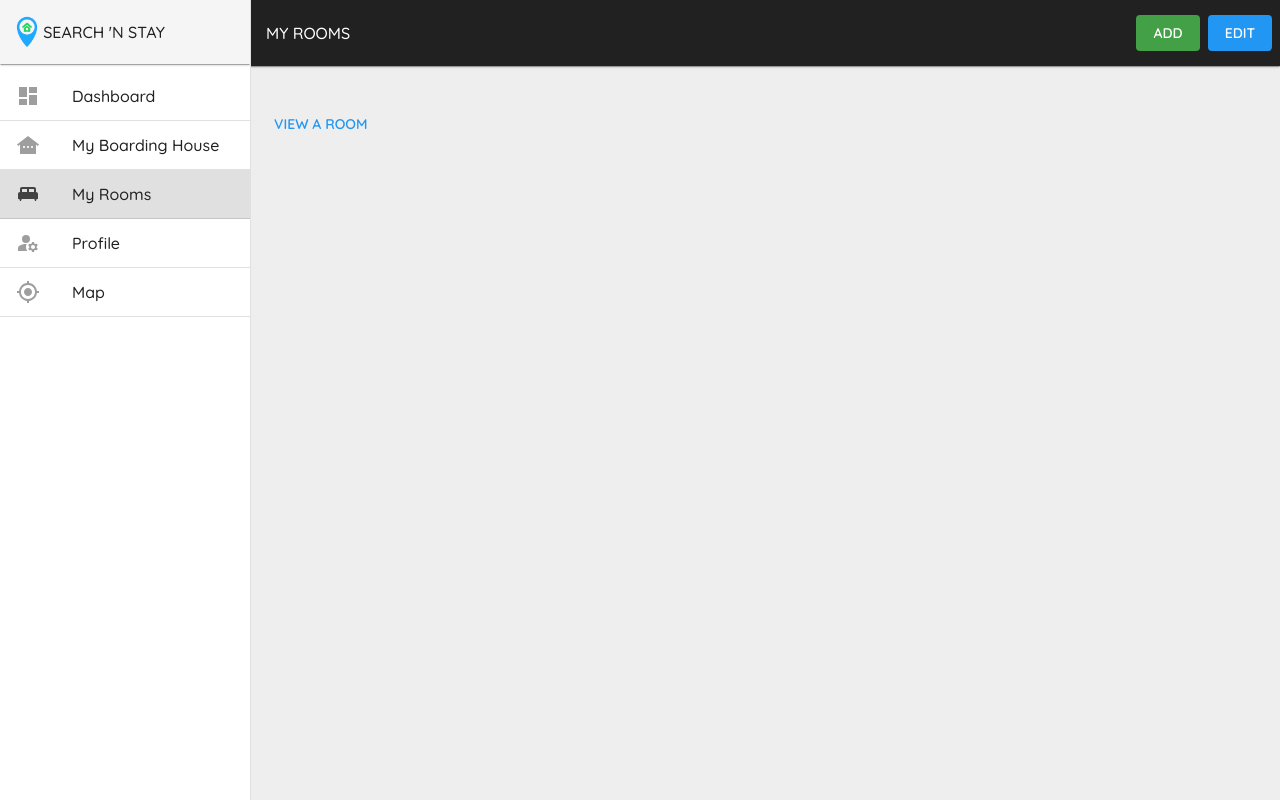
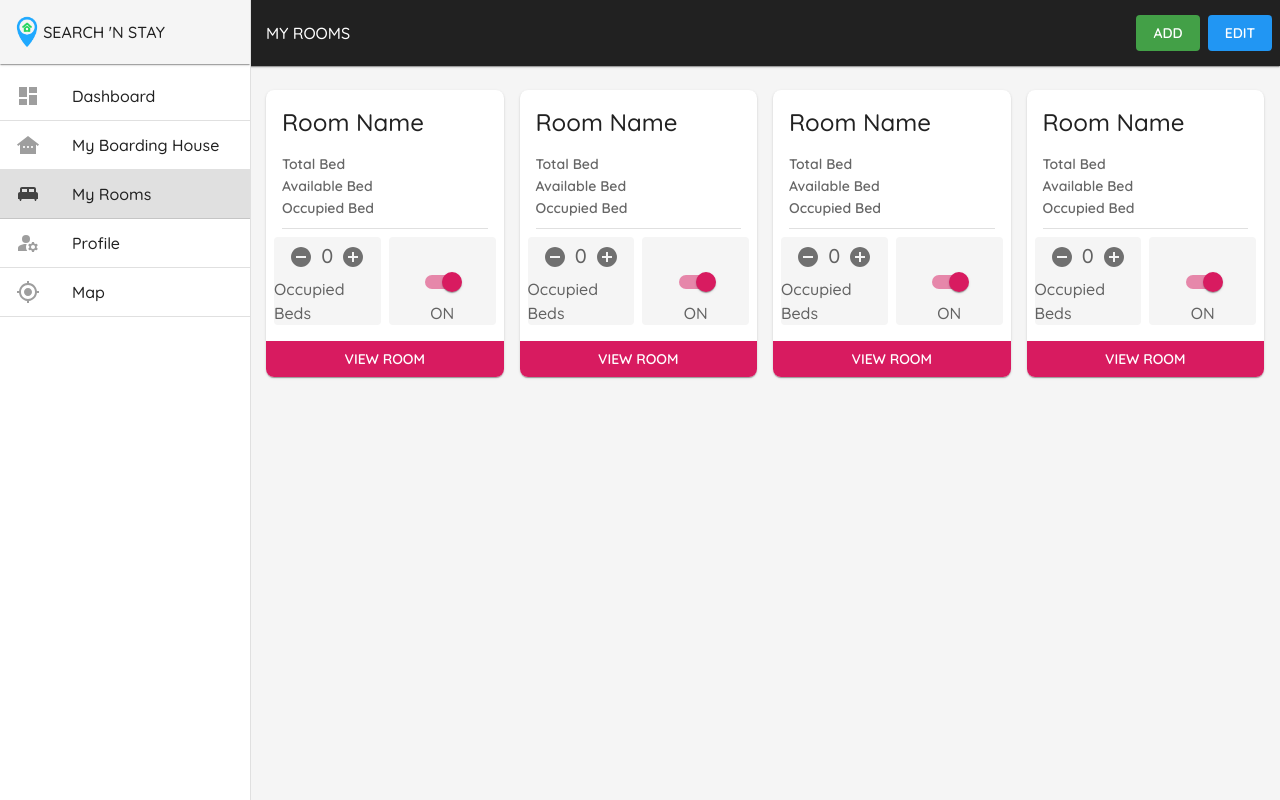
Before and after one commit to melvindionisio/caps-owner-app, a React (Create React App) app: page /my/rooms in a window 1280 px wide. Built offline with nearby package versions, Linux system fonts and the light colour scheme.

Commit message:
add room card shit

```diff
--- a/src/App.js
+++ b/src/App.js
@@ -19,12 +19,14 @@ import Dashboard from "./pages/Dashboard";
 import Profile from "./pages/Profile";
 import Map from "./pages/Map";
 
+import LoginContextProvider from "./contexts/LoginContext";
+
 const useStyles = makeStyles({
   mainContainer: {
     overflow: "hidden",
     height: "100vh",
     display: "flex",
-    background: grey[200],
+    background: grey[100],
     position: "relative",
     width: "100vw",
   },
@@ -70,6 +72,7 @@ const App = () => {
 
   return (
     <ThemeProvider theme={theme}>
+      <LoginContextProvider>
         <Container
           disableGutters
           className={classes.mainContainer}
@@ -119,6 +122,7 @@ const App = () => {
             </Container>
           </Router>
         </Container>
+      </LoginContextProvider>
     </ThemeProvider>
   );
 };
--- /dev/null
+++ b/src/components/RoomCard.js
@@ -0,0 +1,147 @@
+import React from "react";
+import {
+  Card,
+  CardHeader,
+  IconButton,
+  Switch,
+  FormGroup,
+  FormControlLabel,
+  Typography,
+  Grid,
+  Box,
+  Button,
+  Divider,
+} from "@mui/material";
+import { useState } from "react";
+import { AddCircle, RemoveCircle } from "@mui/icons-material";
+import { grey } from "@mui/material/colors";
+
+const RoomCard = () => {
+  const [isAvailable, setIsAvailable] = useState(true);
+  const [numBeds, setNumBeds] = useState(0);
+  const handleAvailabilityChange = () => {
+    setIsAvailable(!isAvailable);
+    // This is where every change sends change to the database.
+  };
+  return (
+    <Card sx={{ borderRadius: 2 }}>
+      <CardHeader
+        action={<IconButton aria-label=""></IconButton>}
+        title="Room Name"
+        // subheader="Total: 6 Bed | Available: 6 Bed"
+        sx={{ marginBottom: 0, paddingBottom: 1 }}
+      />
+      <Box sx={{ p: 1 }}>
+        <Grid container spacing={1}>
+          <Grid item xs={12}>
+            <Box sx={{ px: 1 }}>
+              <Typography variant="subtitle2" color="text.secondary">
+                Total Bed
+              </Typography>
+              <Typography variant="subtitle2" color="text.secondary">
+                Available Bed
+              </Typography>
+              <Typography
+                variant="subtitle2"
+                color="text.secondary"
+                marginBottom
+              >
+                Occupied Bed
+              </Typography>
+              <Divider />
+            </Box>
+          </Grid>
+          <Grid item xs={6}>
+            <Box
+              sx={{
+                display: "flex",
+                flexDirection: "column",
+                justifyContent: "center",
+                alignItems: "center",
+                borderRadius: 1,
+                background: grey[100],
+                height: "100%",
+              }}
+            >
+              <Box
+                sx={{
+                  display: "flex",
+                  alignItems: "center",
+                  justifyContent: "space-around",
+                }}
+              >
+                <IconButton
+                  aria-label=""
+                  onClick={() => setNumBeds(numBeds - 1)}
+                >
+                  <RemoveCircle />
+                </IconButton>
+                <Typography
+                  variant="body2"
+                  textAlign="center"
+                  color="text.secondary"
+                  sx={{ fontSize: 20 }}
+                >
+                  {numBeds}
+                </Typography>
+                <IconButton
+                  aria-label=""
+                  onClick={() => setNumBeds(numBeds + 1)}
+                >
+                  <AddCircle />
+                </IconButton>
+              </Box>
+
+              <Typography variant="body1" color="text.secondary">
+                Occupied Beds
+              </Typography>
+            </Box>
+          </Grid>
+
+          <Grid item xs={6}>
+            <Box
+              sx={{
+                display: "flex",
+                justifyContent: "center",
+                alignItems: "flex-end",
+
+                borderRadius: 1,
+                background: grey[100],
+                height: "100%",
+              }}
+            >
+              <FormGroup>
+                <FormControlLabel
+                  sx={{ color: "text.secondary" }}
+                  label={isAvailable ? "ON" : "OFF"}
+                  labelPlacement="bottom"
+                  value="bottom"
+                  control={
+                    <Switch
+                      size="medium"
+                      color="secondary"
+                      checked={isAvailable}
+                      onChange={handleAvailabilityChange}
+                    />
+                  }
+                />
+              </FormGroup>
+            </Box>
+          </Grid>
+        </Grid>
+      </Box>
+      <Button
+        disableElevation
+        fullWidth
+        variant="contained"
+        size="medium"
+        color="secondary"
+        sx={{ mt: 1, borderRadius: 0 }}
+      >
+        View Room
+      </Button>
+    </Card>
+  );
+};
+
+export default RoomCard;
--- a/src/components/RoomSlider.js
+++ b/src/components/RoomSlider.js
@@ -42,12 +42,12 @@ export default function RoomSlider({ sliderCount }) {
     <Swiper
       spaceBetween={10}
       slidesPerView={sliderCount}
-      onSlideChange={() => console.log("slide change")}
-      onSwiper={(swiper) => console.log(swiper)}
+      // onSlideChange={() => console.log("slide change")}
+      // onSwiper={(swiper) => console.log(swiper)}
       navigation
     >
       {items.map((item) => (
-        <SwiperSlide>
+        <SwiperSlide key={item.name}>
           <Paper
             variant="outlined"
             style={{
--- /dev/null
+++ b/src/contexts/LoginContext.js
@@ -0,0 +1,52 @@
+import { createContext } from "react";
+import React from "react";
+import useLocalStorage from "../hooks/useLocalStorage";
+// import { useState } from "react";
+
+export const LoginContext = createContext();
+
+function LoginContextProvider(props) {
+  const [isOwnerLoggedIn, setIsOwnerLoggedIn] = useLocalStorage(
+    "ownerLoggedIn",
+    false
+  );
+  const [currentOwner, setCurrentOwner] = useLocalStorage(
+    "current-owner",
+    "no-owner-logged-in"
+  );
+
+  const handleOwnerLogout = () => {
+    setIsOwnerLoggedIn(false);
+    setCurrentOwner({
+      name: null,
+      username: null,
+    });
+    console.log(isOwnerLoggedIn);
+  };
+
+  const handleOwnerLogin = (ownerData) => {
+    setIsOwnerLoggedIn(true);
+    setCurrentOwner({
+      name: ownerData.name,
+      username: ownerData.username,
+    });
+    console.log(ownerData);
+  };
+
+  const value = {
+    isOwnerLoggedIn,
+    setIsOwnerLoggedIn,
+    currentOwner,
+    setCurrentOwner,
+    handleOwnerLogout,
+    handleOwnerLogin,
+  };
+
+  return (
+    <LoginContext.Provider value={value}>
+      {props.children}
+    </LoginContext.Provider>
+  );
+}
+
+export default LoginContextProvider;
--- a/src/pages/Dashboard.js
+++ b/src/pages/Dashboard.js
@@ -99,7 +99,11 @@ const Dashboard = () => {
           <Grid item lg={9} md={8} xs={12}>
             <Slide in={true} direction="left">
               <Box>
-                <Card sx={{ p: 0, pt: 3 }} style={{}} variant="outlined">
+                <Card
+                  sx={{ p: 0, pt: 0 }}
+                  style={{ borderRadius: 10 }}
+                  variant="outlined"
+                >
                   <CardHeader
                     title="Boarding House Name"
                     subheader="Stars here"
@@ -126,6 +130,7 @@ const Dashboard = () => {
                       flexDirection: "column",
                       justifyContent: "center",
                       alignItems: "center",
+                      borderRadius: 10,
                     }}
                   >
                     <Typography
--- a/src/pages/Profile.js
+++ b/src/pages/Profile.js
@@ -137,15 +137,7 @@ const Profile = () => {
                 ></Avatar>
               }
               action={
-                <IconButton
-                  aria-label="edit-icon"
-                  onClick={editProfile}
-                  sx={
-                    !profileEditable
-                      ? { display: "block" }
-                      : { display: "none" }
-                  }
-                >
+                <IconButton aria-label="edit-icon" onClick={editProfile}>
                   <EditOutlined />
                 </IconButton>
               }
@@ -229,15 +221,7 @@ const Profile = () => {
               >
                 <Chip size="small" label="PASSWORD" />
 
-                <IconButton
-                  aria-label="edit-icon"
-                  onClick={editPassword}
-                  sx={
-                    !isChangePassword
-                      ? { display: "block" }
-                      : { display: "none" }
-                  }
-                >
+                <IconButton aria-label="edit-icon" onClick={editPassword}>
                   <EditOutlined />
                 </IconButton>
               </Box>
--- a/src/pages/Rooms.js
+++ b/src/pages/Rooms.js
@@ -1,14 +1,15 @@
-import { Container, Button, Hidden } from "@mui/material";
+import { Container, Button, Hidden, Grid } from "@mui/material";
 import React from "react";
 import { Box } from "@mui/system";
-import { useHistory, useLocation } from "react-router";
+import { useHistory } from "react-router";
 // import { Hidden } from "@material-ui/core";
 import { green } from "@mui/material/colors";
 import NavbarDrawer from "../components/NavbarDrawer";
+import RoomCard from "../components/RoomCard";
 
 const Rooms = () => {
   const history = useHistory();
-  const location = useLocation();
+  // const location = useLocation();
 
   return (
     // <Slide in={true} direction="right">
@@ -38,10 +39,24 @@ const Rooms = () => {
         </Box>
       </NavbarDrawer>
 
-      <Container disableGutters maxWidth="lg" sx={{ p: 2, pt: 5 }}>
-        <Button onClick={() => history.push(`${location.pathname}/room`)}>
+      <Container disableGutters maxWidth="lg" sx={{ p: 2, pt: 3 }}>
+        {/* <Button onClick={() => history.push(`${location.pathname}/room`)}>
           View a room
-        </Button>
+        </Button> */}
+        <Grid container spacing={2}>
+          <Grid item lg={3} xs={12} md={4} sm={6}>
+            <RoomCard />
+          </Grid>
+          <Grid item lg={3} xs={12} md={4} sm={6}>
+            <RoomCard />
+          </Grid>
+          <Grid item lg={3} xs={12} md={4} sm={6}>
+            <RoomCard />
+          </Grid>
+          <Grid item lg={3} xs={12} md={4} sm={6}>
+            <RoomCard />
+          </Grid>
+        </Grid>
       </Container>
     </Container>
     // </Slide>
```
Also changed, not shown: src/pages/Login.js (+44 -3 lines). Lines whose indentation alone changed are shown as unchanged.
